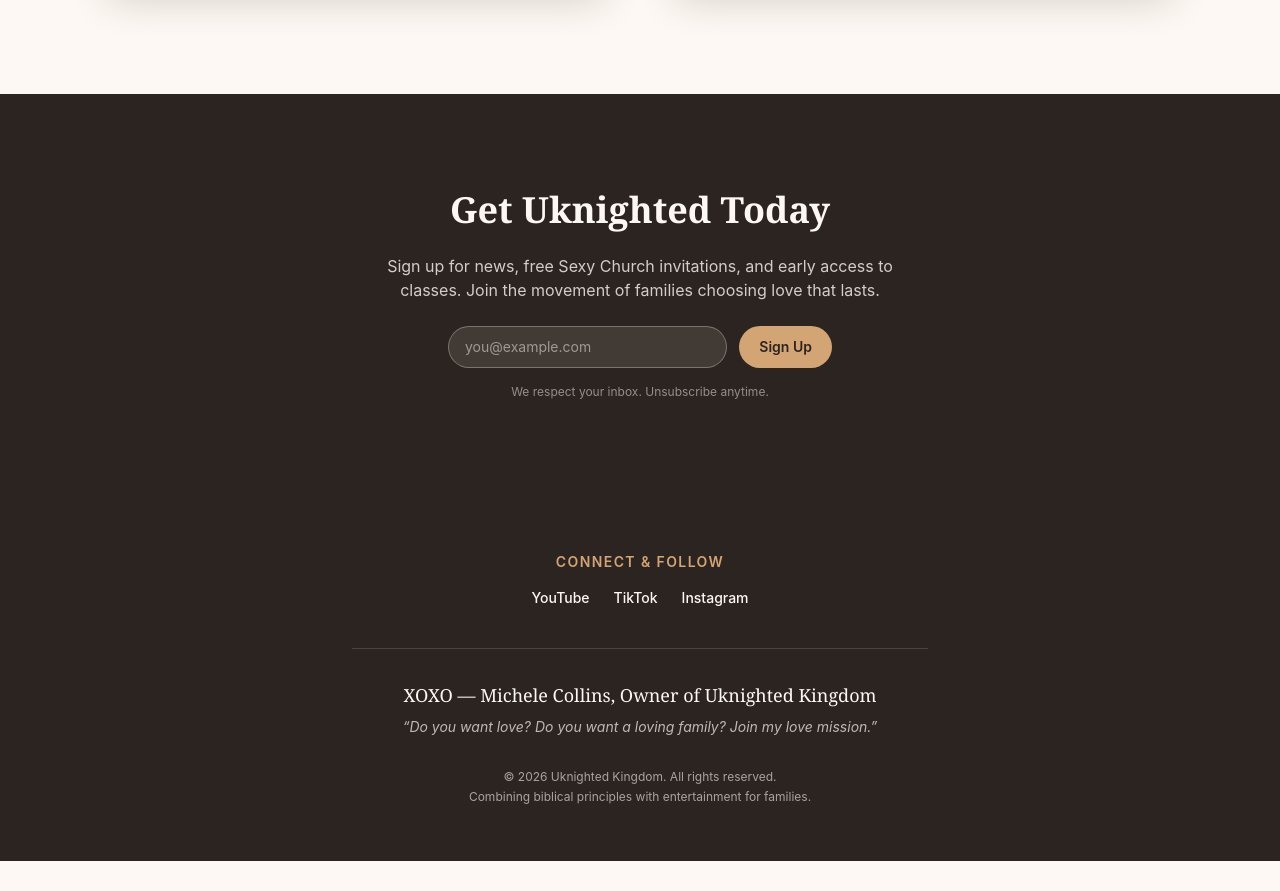
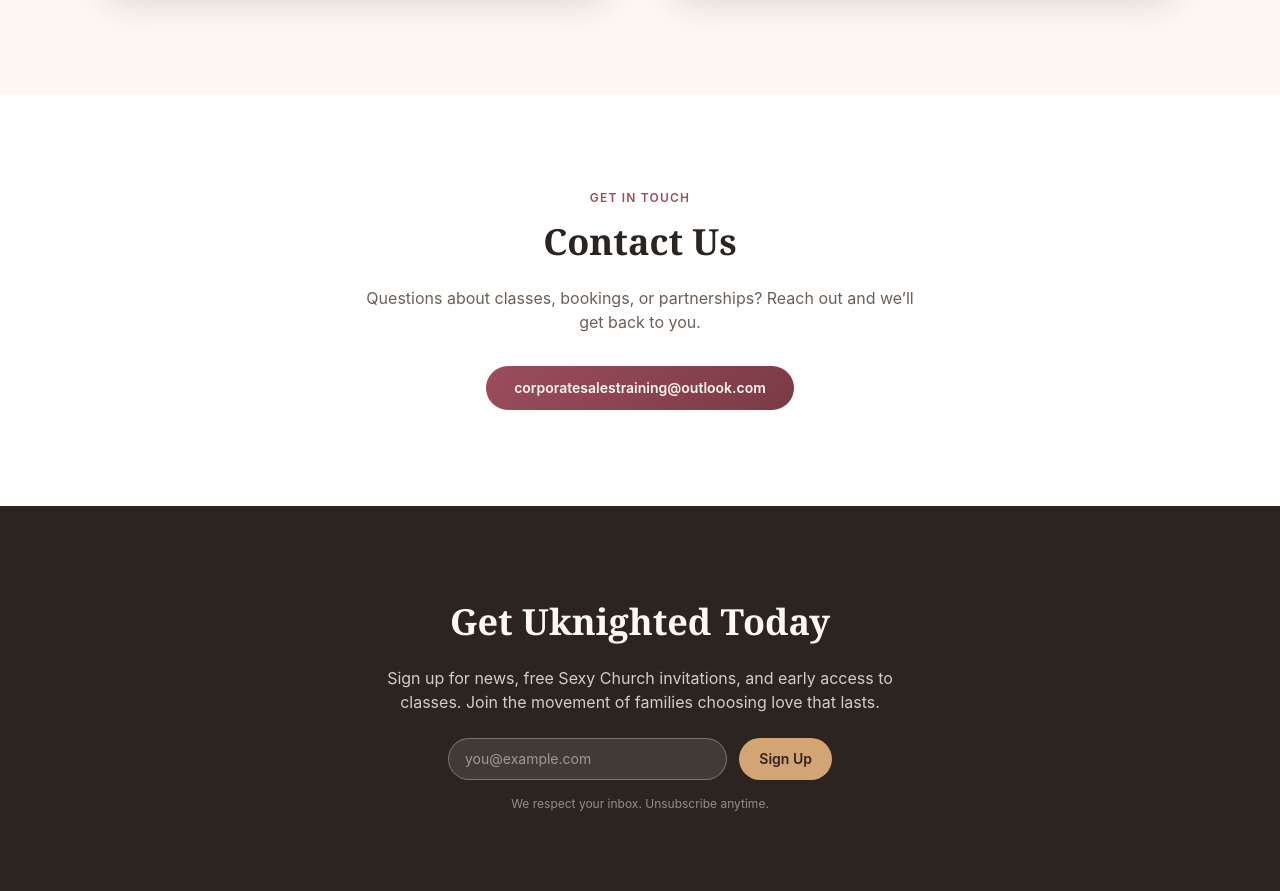
Before and after one commit to lbishopks/kingdom, a Next.js app: page / in a window 1280 px wide. Shown: the part 6690-7581 px from the top of the page. Before the commit the page ends 7551 px from the top, so only its background shows below. Built offline with nearby package versions, Linux system fonts and the light colour scheme.

Commit message:
Add Contact Us section to homepage

```diff
--- a/src/app/page.tsx
+++ b/src/app/page.tsx
@@ -483,6 +483,23 @@ export default async function HomePage() {
           appears on the post-payment /checkout/success page. Content model (content.booking)
           and CalendlyEmbed component are left intact for that purpose. */}
 
+      {/* CONTACT */}
+      <section id="contact" className="bg-white py-24">
+        <div className="mx-auto max-w-3xl px-6 text-center">
+          <p className="text-xs font-semibold uppercase tracking-widest text-deeprose">Get In Touch</p>
+          <h2 className="mt-4 font-display text-3xl font-bold text-ink sm:text-4xl">Contact Us</h2>
+          <p className="mx-auto mt-6 max-w-xl text-muted">
+            Questions about classes, bookings, or partnerships? Reach out and we&rsquo;ll get back to you.
+          </p>
+          <a
+            href={`mailto:${site.contactEmail}`}
+            className="mt-8 inline-block rounded-full gradient-rose px-7 py-3 text-sm font-semibold text-cream transition hover:opacity-90"
+          >
+            {site.contactEmail}
+          </a>
+        </div>
+      </section>
+
       {/* JOIN */}
       <section id="join" className="bg-ink py-24 text-cream">
         <div className="mx-auto max-w-xl px-6 text-center">
```
